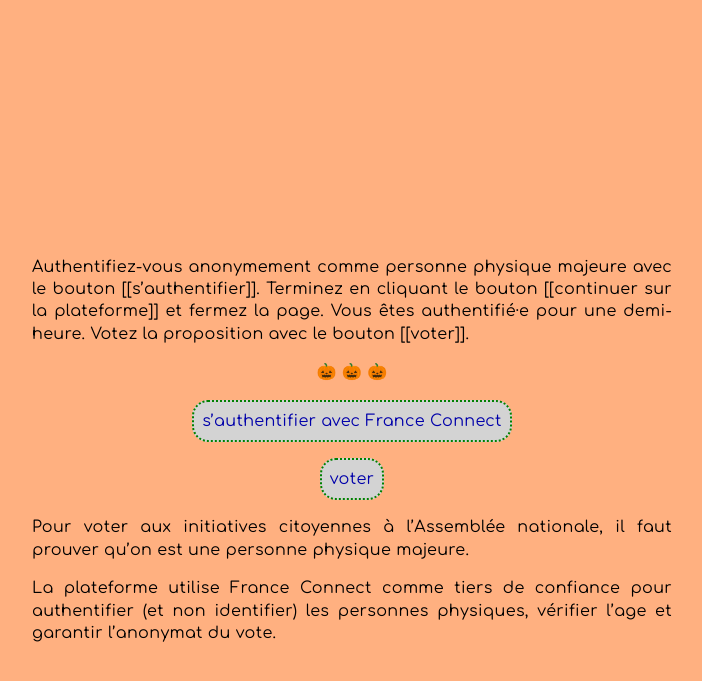
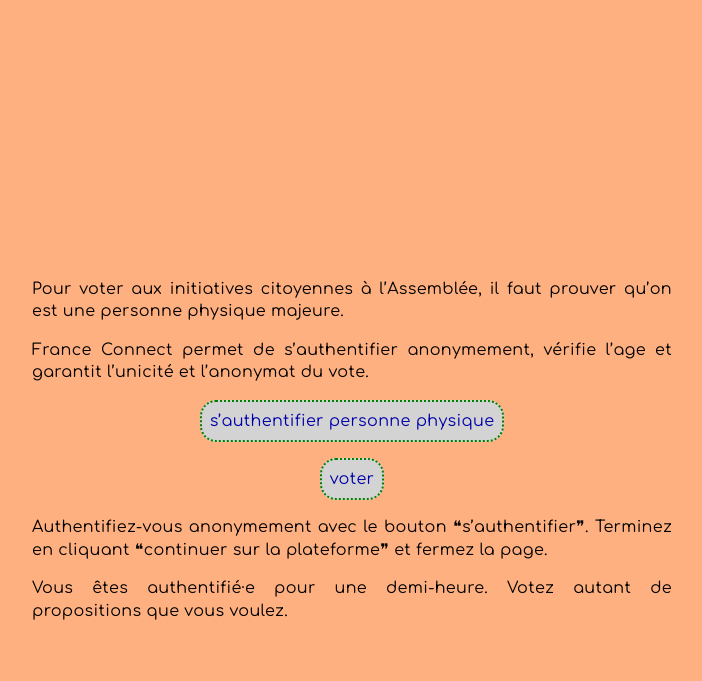
Before and after one commit to politipet/politipet.github.io, a Jekyll site: the page built from auth.md, in a window 1280 px wide. Shown: the top 681 px of the page, without its empty margins (288-990 px from the left). Built offline with Jekyll 4.4.1, drawn with Linux system fonts in a browser that asks for light colours; our own code applies the rules of GitHub Pages for plain Markdown files.

Commit message:
refactor text in /auth

```diff
--- a/auth.md
+++ b/auth.md
@@ -1,26 +1,24 @@
 <div class="info" markdown="1">
 
-Authentifiez-vous anonymement comme personne physique majeure avec
-le bouton [[s'authentifier]]. Terminez en cliquant le bouton
-[[continuer sur la plateforme]] et fermez la page. Vous êtes authentifié·e
-pour une demi-heure. Votez la proposition avec le bouton [[voter]].
+Pour voter aux initiatives citoyennes à l'Assemblée,
+il faut prouver qu'on est une personne physique majeure.
 
-<center> 🎃 🎃 🎃 </center>
+France Connect permet de s'authentifier anonymement,
+vérifie l'age et garantit l'unicité et l'anonymat du vote.
 
 <div id='footer' class="info-page" style="text-align:center" markdown="1">
 
-[s'authentifier avec France Connect][auth]
+[s'authentifier personne physique][auth]
 
 [voter][vote]
 
 </div>
 
-Pour voter aux initiatives citoyennes à l'Assemblée nationale,
-il faut prouver qu'on est une personne physique majeure.
+Authentifiez-vous anonymement avec le bouton ❝s’authentifier❞.
+Terminez en cliquant ❝continuer sur la plateforme❞ et fermez la page.
 
-La plateforme utilise France Connect comme tiers de confiance
-pour authentifier (et non identifier) les personnes physiques,
-vérifier l'age et garantir l'anonymat du vote.
+Vous êtes authentifié·e pour une demi-heure.
+Votez autant de propositions que vous voulez.
 
 </div>
 
```
